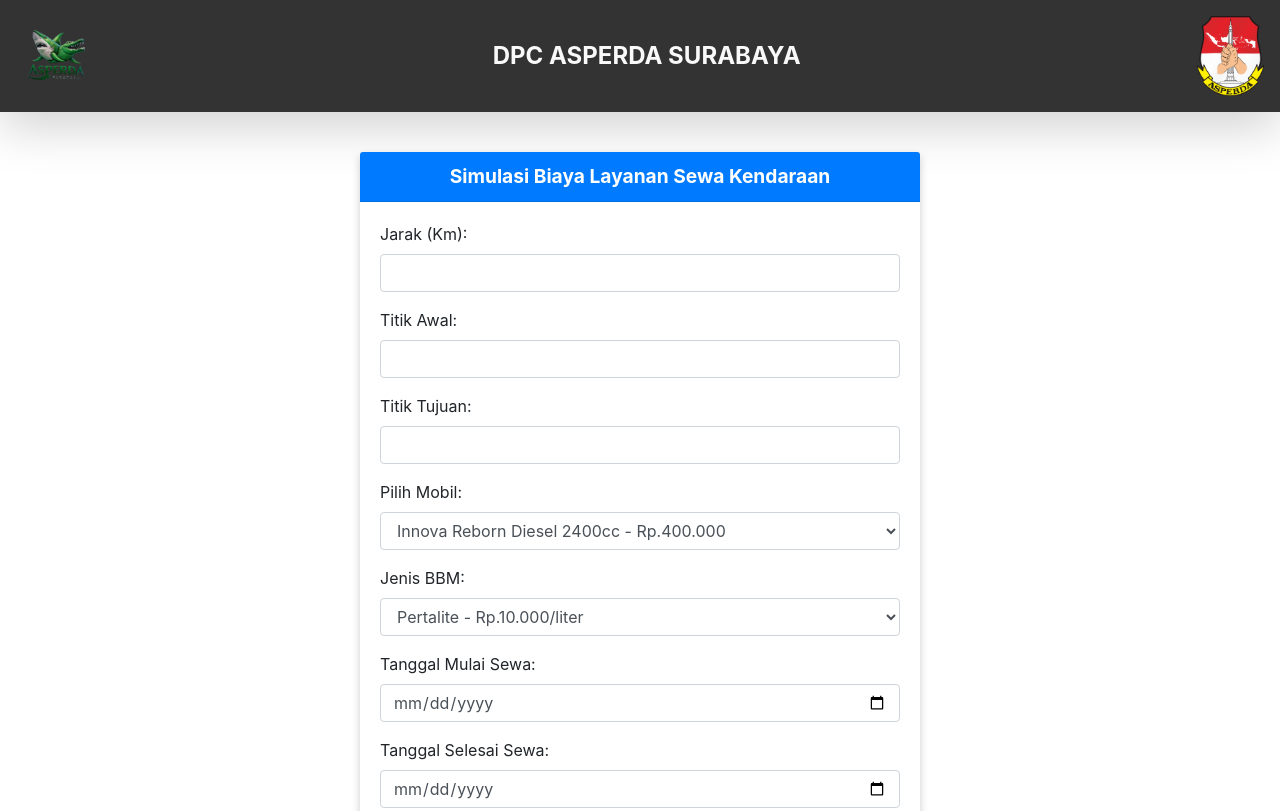
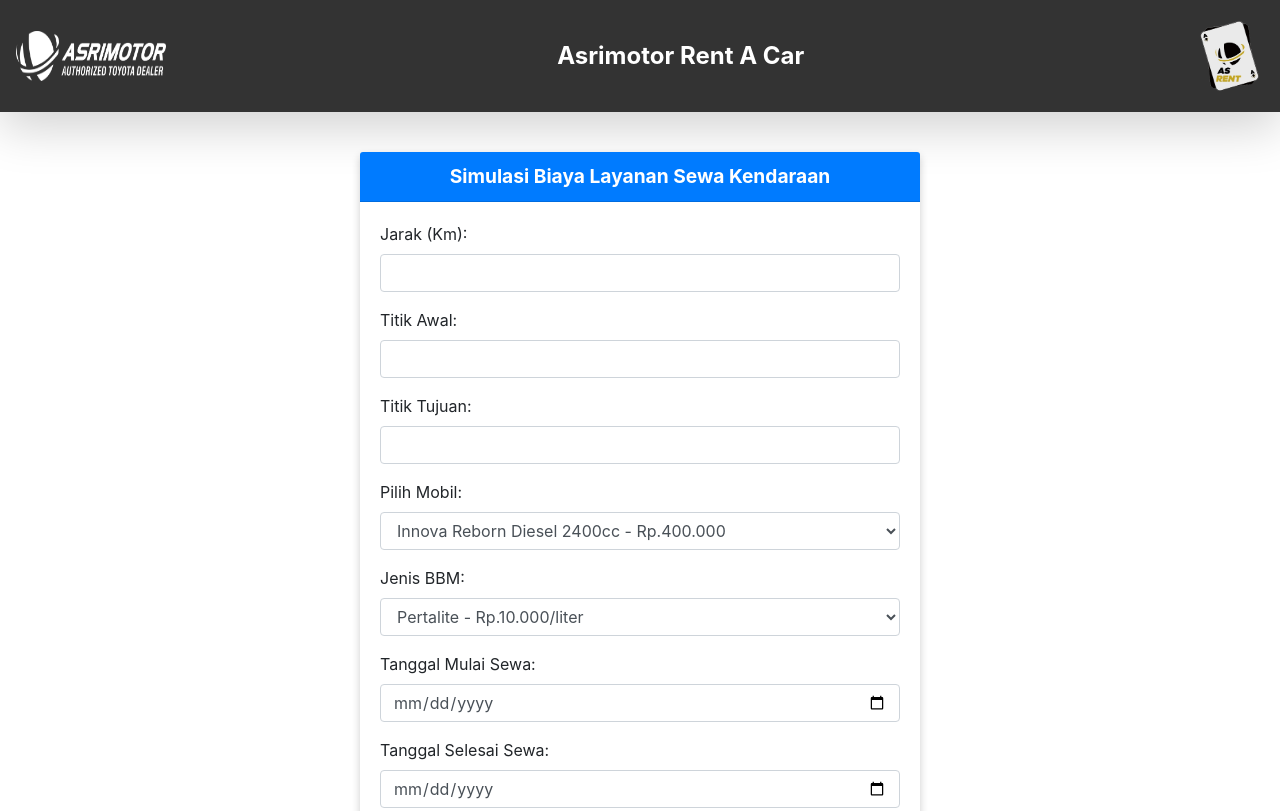
Before and after one commit to suryapraca/rentcalculator, a plain HTML site: page index.html in a window 1280 px wide. Shown: the top 811 px of the page. Drawn offline with nearby package versions, Linux system fonts and the light colour scheme.

Commit message:
Update index.html

```diff
--- a/index.html
+++ b/index.html
@@ -9,9 +9,10 @@
 </head>
 <body>
     <div class="header shadow-lg p-3 mb-3">
-        <img src="Logo_Asperda_Surabaya-removebg-preview (1).png" alt="Logo Kiri" /> <!-- Ganti dengan URL logo kiri -->
-        <h4>DPC ASPERDA SURABAYA</h4>
-        <img src="Logo ASPERDA hi rest (1) (1).png" alt="Logo Kanan" /> <!-- Ganti dengan URL logo kanan -->
+        <img src="Asri Motor Authorized Toyota Dealer (FULL WHITE) (1).png" style="width: 150px; height: 50px;" alt="Logo Kiri" /> <!-- Ganti dengan URL logo kiri -->
+        <h4 style="font-weight: bold; color: #ffffff; padding: 20px;">Asrimotor Rent A Car</h4>
+        <img src="file.png" alt="Logo Kanan" />
+
     </div>
 <div class="container">
     <div class="card">
```
